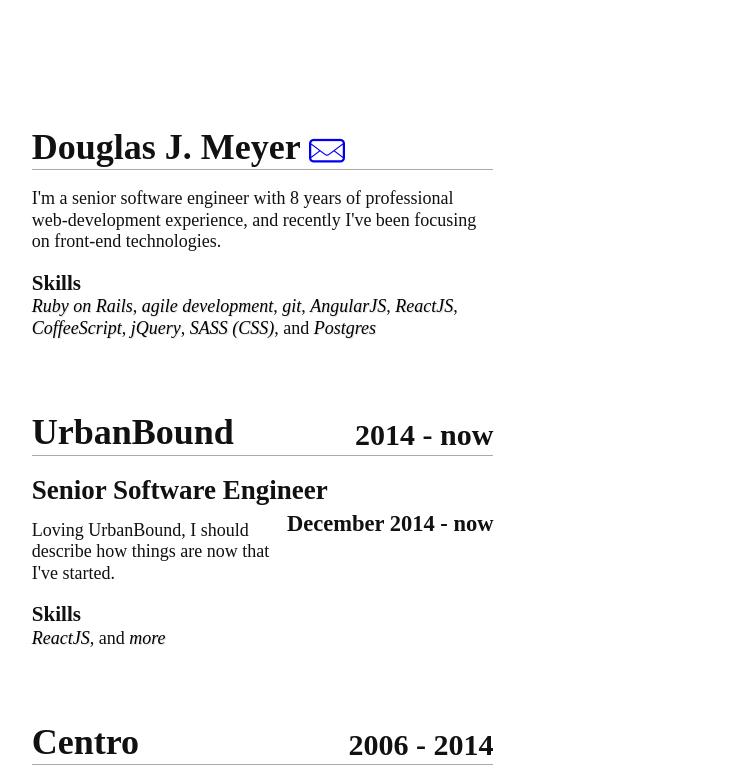
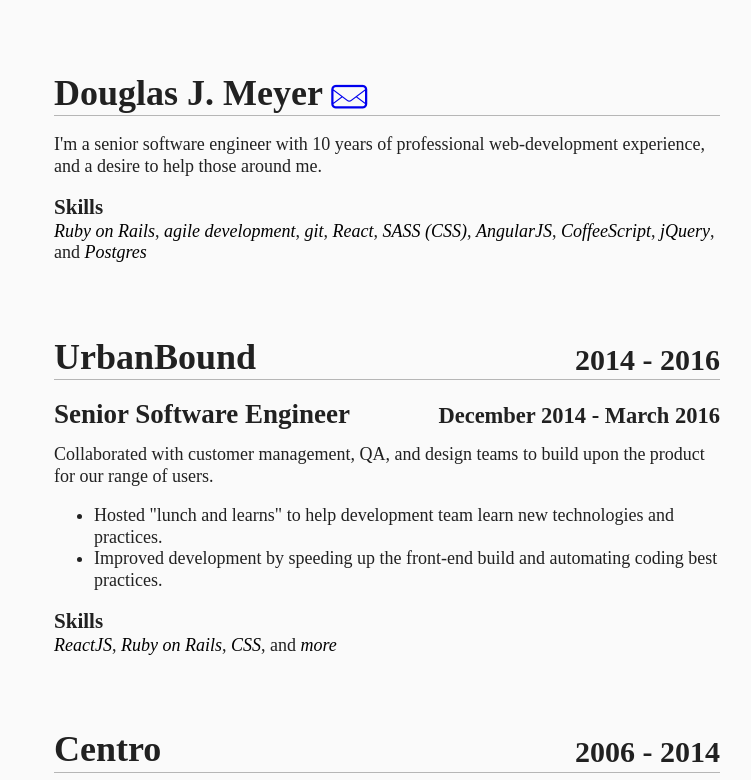
Before and after one commit to DouglasMeyer/douglasmeyer.github.com, a website: page src/index.jade in a window 1280 px wide. Shown: the top 780 px of the page, without its empty margins (253-1004 px from the left). Drawn offline with nearby package versions, Linux system fonts and the light colour scheme; files that its build step writes are made by us from their sources; files whose address does not match are found by name.

Commit message:
Updated for UrbanBound and fixing styles

```diff
--- a/src/index.jade
+++ b/src/index.jade
@@ -4,7 +4,7 @@
   head
     title Douglas Meyer
 
-    //- <!--meta name="viewport" content="width=device-width, initial-scale=1, maximum-scale=1"-->
+    meta(name="viewport" content="width=device-width, initial-scale=1")
 
     link(href="index.css" media="all" rel="stylesheet" type="text/css")
 
@@ -23,32 +23,38 @@
         a(href="mail-to:Douglas.Meyer@mail.com" print-content="(Douglas.Meyer@mail.com)")
 
       p
-        | I'm a senior software engineer with 8 years of professional
-        | web-development experience, and recently I've been focusing on
-        | front-end technologies.
+        | I'm a senior software engineer with 10 years of professional
+        | web-development experience, and a desire to help those around me.
       h3 Skills
       +ems([
         'Ruby on Rails',
         'agile development',
         'git',
+        'React',
+        'SASS (CSS)',
         'AngularJS',
-        'ReactJS',
         'CoffeeScript',
         'jQuery',
-        'SASS (CSS)',
         'Postgres'
       ])
 
     article
       h1 UrbanBound
-        small 2014 - now
+        small 2014 - 2016
       h2 Senior Software Engineer
-        small December 2014 - now
+        small December 2014 - March 2016
       p
-        | Loving UrbanBound, I should describe how things are now that I've
-        | started.
+        | Collaborated with customer management, QA, and design teams to build
+        | upon the product for our range of users.
+        ul
+          li
+            | Hosted "lunch and learns" to help development team learn new
+            | technologies and practices.
+          li
+            | Improved development by speeding up the front-end build and
+            | automating coding best practices.
       h3 Skills
-      +ems(['ReactJS', 'more'])
+      +ems(['ReactJS', 'Ruby on Rails', 'CSS', 'more'])
 
     article#Centro
       h1 Centro
--- a/src/index.scss
+++ b/src/index.scss
@@ -1,11 +1,11 @@
-//Grid
-$gutter_width: 2rem;
-$column_count: 5;
-
 //http://clrs.cc/
 $black: #111111;
 $gray: #AAAAAA;
 $silver: #DDDDDD;
+
+/* Palette generated by Material Palette - materialpalette.com/light-blue/deep-orange */
+$primary-text-color:    #212121; // color - text
+$divider-color:         #B6B6B6; // background - boarder
 
 @font-face {
 	font-family: 'icomoon';
@@ -44,9 +44,9 @@
   line-height: 1.2;
 }
 body {
-  margin: 7rem auto;
-  background-color: #FFFFFF;
-  color: $black;
+  margin: 0 auto;
+  background-color: #FAFAFA;
+  color: $primary-text-color;
 }
 @media print {
   html { font-size: 12pt; }
@@ -58,7 +58,6 @@
   0%, 100% {
   }
   40% {
-    //background-color: #FF851B;
     background-color: rgba(100, 200, 255, 0.3);
     box-shadow: 0 0 1rem 1rem rgba(100, 200, 255, 0.3);
   }
@@ -80,7 +79,7 @@
 h1 + h2, h2 + h3 { margin-top: 0; }
 h1 {
   font-size: 2rem;
-  border-bottom: 1px solid $gray;
+  border-bottom: 1px solid $divider-color;
 }
 h2 {
   font-size: 1.5rem;
@@ -96,16 +95,18 @@
 }
 em {
   color: black;
-  text-shadow: 1px 1px 1px $silver;
 }
 
 article {
-  margin-left: unquote("calc((100% - #{$gutter_width}) / #{$column_count} * 1 + #{$gutter_width})");
-  margin-right: unquote("calc((100% - #{$gutter_width}) / #{$column_count} * 2 + #{$gutter_width})");
+  margin: 0 2rem;
+
+  @media (min-width: 46rem){
+    margin: 0 auto;
+    width: 37rem;
+  }
 
   @media print {
-    margin-left: $gutter_width;
-    margin-right: $gutter_width;
+    max-width: auto;
   }
 }
 
```
Also changed, not shown: package.json (+3 -4 lines), index.css, index.html.
